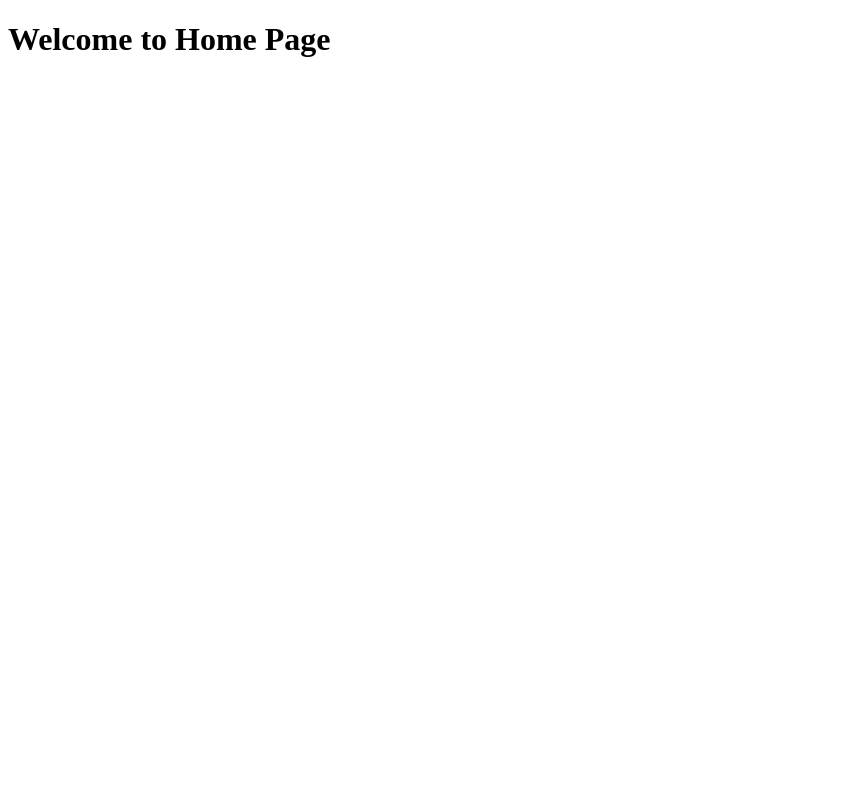
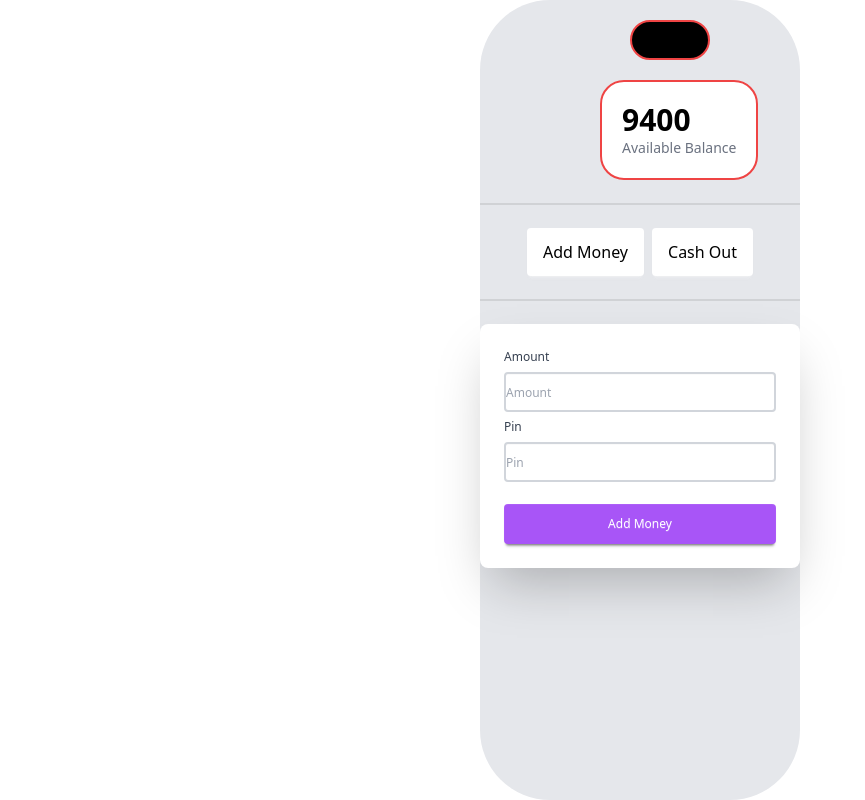
Before and after one commit to Shafkatahmad/mi5-mo27-payoo-mfs, a plain HTML site: page home.html in a window 1280 px wide. Shown: the whole page, without its empty margins (0-865 px from the left). Drawn offline with nearby package versions, Linux system fonts and the light colour scheme.

Commit message:
balance layout

```diff
--- a/home.html
+++ b/home.html
@@ -4,8 +4,72 @@
     <meta charset="UTF-8" />
     <meta name="viewport" content="width=device-width, initial-scale=1.0" />
     <title>Payoo Home Page</title>
+    <link
+      href="https://cdn.jsdelivr.net/npm/daisyui@5"
+      rel="stylesheet"
+      type="text/css"
+    />
+    <script src="https://cdn.tailwindcss.com"></script>
   </head>
   <body>
-    <h1>Welcome to Home Page</h1>
+    <main class="flex justify-center">
+      <!-- <div class="mockup-phone bg-gray-200">
+        <div class="mockup-phone-camera"></div>
+        <div class="mockup-phone-display text-white grid place-content-center">
+          available balance
+          <div>
+            <div class="stats shadow bg-white">
+              <div class="stat">
+                <div class="stat-value text-black">89,400</div>
+                <div class="stat-desc">Available Balance</div>
+              </div>
+            </div>
+          </div>
+          <div class="divider"></div>
+        </div>
+      </div> -->
+      <div
+        class="bg-gray-200 w-1/4 h-svh rounded-[70px] flex flex-col justify-start"
+      >
+        <div
+          class="w-1/4 rounded-[70px] h-10 bg-black mt-5 ml-[150px] border-2 border-red-500"
+        ></div>
+        <div class="text-white">
+          <!-- available balance -->
+          <div class="w-fit">
+            <div class="w-fit ml-[120px] mt-5">
+              <div class="bg-white p-5 rounded-3xl border-2 border-red-500">
+                <div class="text-black font-bold text-3xl">9400</div>
+                <div class="text-gray-500 text-sm">Available Balance</div>
+              </div>
+            </div>
+          </div>
+          <div class="divider"></div>
+          <!-- user action button -->
+          <div class="flex justify-center gap-2">
+            <button class="btn btn-lg bg-white text-black p-4">
+              Add Money
+            </button>
+            <button class="btn btn-lg bg-white text-black p-4">Cash Out</button>
+          </div>
+
+          <div class="divider"></div>
+          <!-- add money strts -->
+           <div class="card bg-base-100 w-full max-w-sm shrink-0 shadow-2xl">
+      <div class="card-body">
+        <fieldset class="fieldset">
+          <label class="label text-gray-700">Amount</label>
+          <input type="text" class="input border-2 border-gray-300" placeholder="Amount" />
+          <label class="label text-gray-700">Pin</label>
+          <input type="password" class="input border-2 border-gray-300" autocomplete="off" placeholder="Pin" />
+          <button class="btn btn-neutral mt-4 bg-purple-500">Add Money</button>
+        </fieldset>
+      </div>
+          <!-- add money ends -->
+        </div>
+      </div>
+    </main>
+
+    <script src="./js/home.js"></script>
   </body>
 </html>
--- /dev/null
+++ b/js/home.js
@@ -0,0 +1 @@
+console.log('home added');
```
